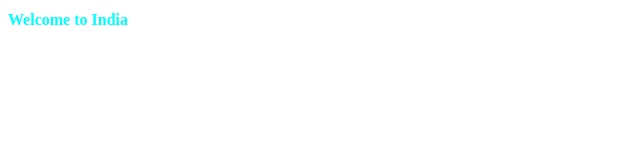
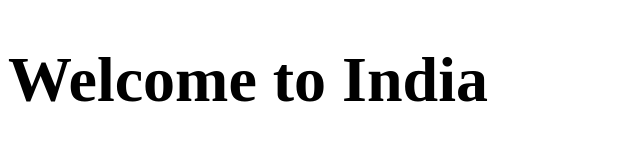
Before and after one commit to himanshigupta20/code-workspace, a plain HTML site: page index.html in a window 1280 px wide. Shown: the whole page, without its empty margins (0-640 px from the left). Drawn offline with Linux system fonts and the light colour scheme.

Commit message:
Update style.css

```diff
--- a/style.css
+++ b/style.css
@@ -1,5 +1,5 @@
 h1{
-    color: aqua;
-    font-size: medium;
+    color: black;
+    font-size: 4rem;
 
 }
```
